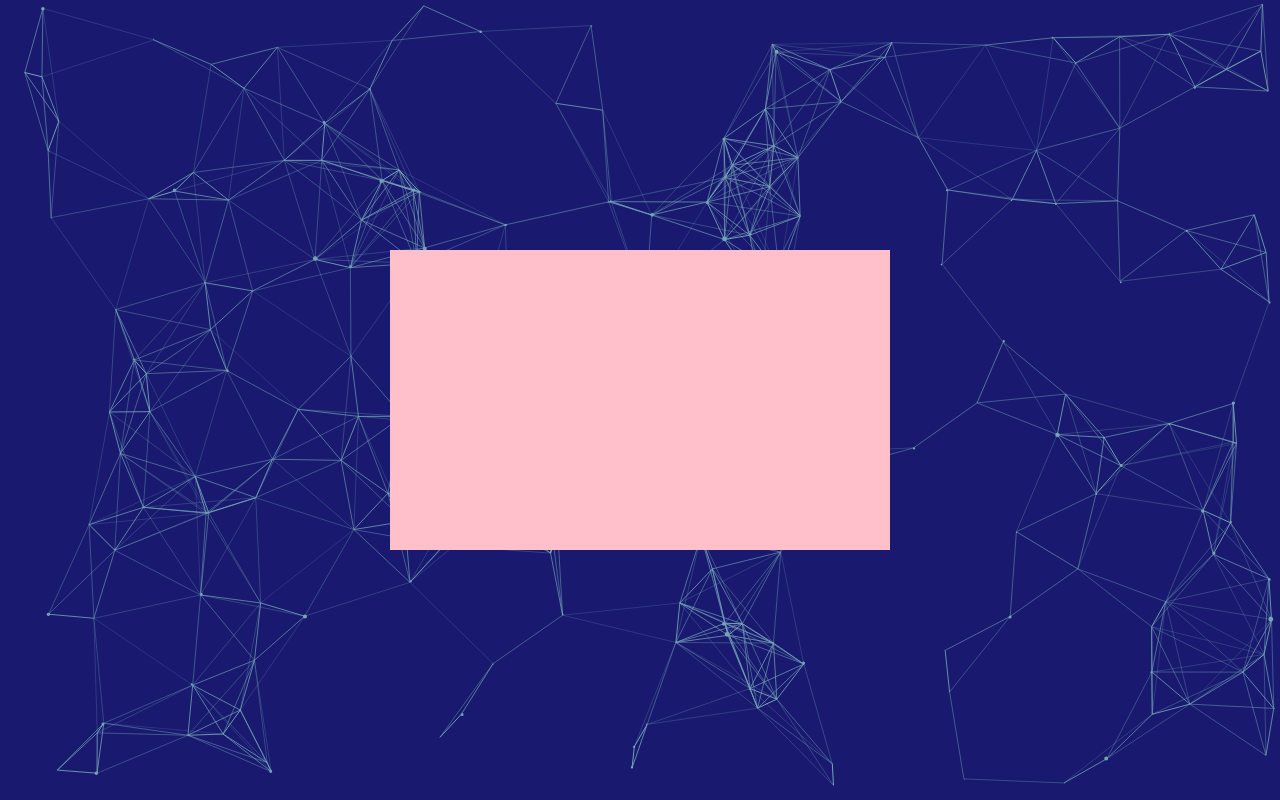
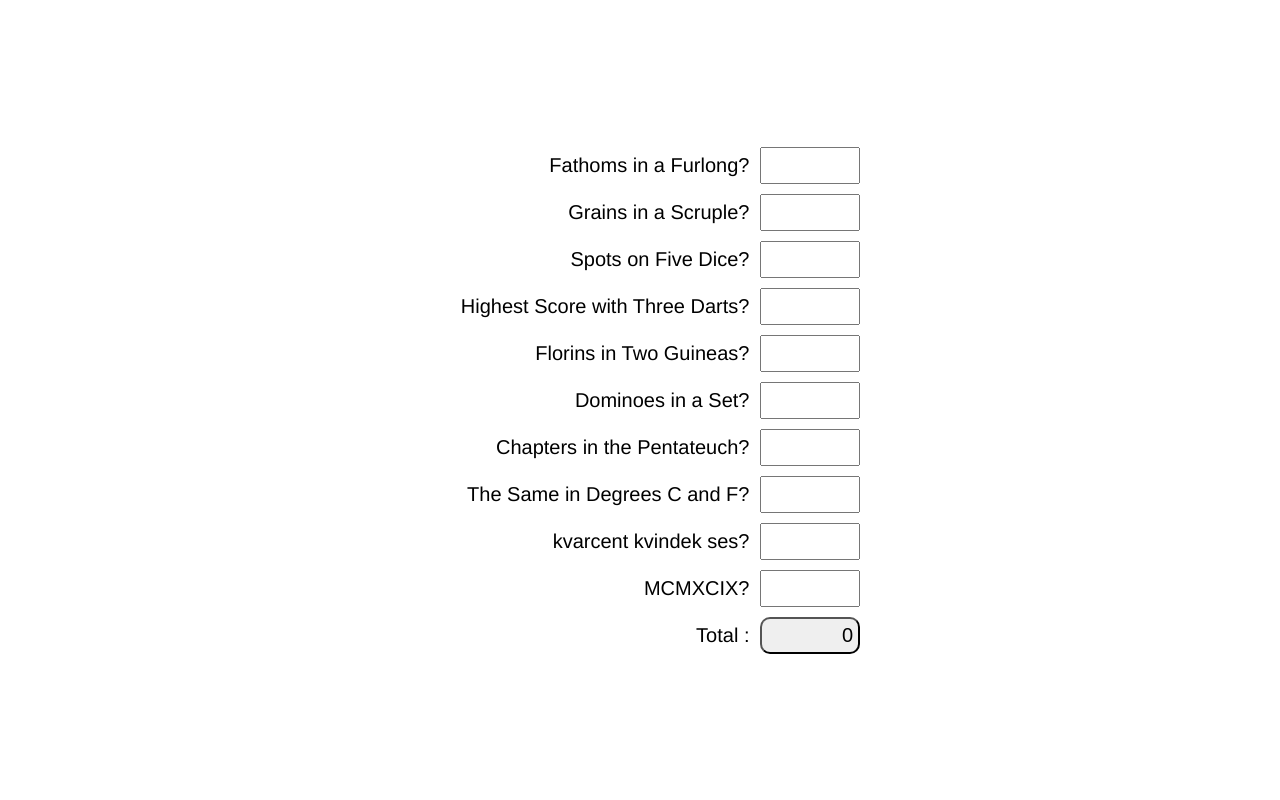
Before and after one commit to horvendile/mystery, a plain HTML site: page index.html in a window 1280 px wide. Drawn offline with Linux system fonts and the light colour scheme.

Commit message:
Questions

```diff
--- a/index.html
+++ b/index.html
@@ -4,28 +4,28 @@
     html, body {
       margin: 0;
       padding: 0;
-      background-color: midnightblue;
       font-family: 'Source Sans Pro', Helvetica, Arial, sans-serif;
+    }
+    input {
+      margin: 5px;
+      font-size: 20;
+      width: 100px;
+      text-align: right;
+      padding: 5px
     }
     p {
       margin: 10px
     }
     button{
-      font-family: monospace;
-      font-size: 40px;
-      height:50px;
+      font-size: 20px;
       border-style: outset;
       border-radius: 10px;
       text-align: center;
       cursor: pointer;
-      background-color: white;
-    }
-    button:hover{
-      background-color: lightgrey;
-    }
-    button:active{
-      color:#f00;
-      border-style:inset;
+      width:100px;
+      text-align: right;
+      padding: 5px;
+      margin: 5px;
     }
     .background {
       position: absolute;
@@ -45,41 +45,108 @@
       bottom:10px;
       left:10px;
       right:10px;
+      /*
       background-color: alicseblue;
+      */
     }
     .flex-container>div {
-      background-color: pink;
-      width: 500px;
-      height: 300px;
+      width: auto;
+      height: auto;
+      padding: 20px;
+    }
+    .question {
+      width:450px;
+      text-align: right;
+      font-size: 20px;
     }
   </style>
+  <script>
+    var ans = 0;
+    function setCookie(cname, cvalue, exdays) {
+        var d = new Date();
+        d.setTime(d.getTime() + (exdays * 24 * 60 * 60 * 1000));
+        var expires = "expires="+d.toUTCString();
+        document.cookie = cname + "=" + cvalue + ";" + expires + ";path=/";
+    }
+    function getCookie(cname) {
+        var name = cname + "=";
+        var ca = document.cookie.split(';');
+        for(var i = 0; i < ca.length; i++) {
+            var c = ca[i];
+            while (c.charAt(0) == ' ') {
+                c = c.substring(1);
+            }
+            if (c.indexOf(name) == 0) {
+                return c.substring(name.length, c.length);
+            }
+        }
+        return "";
+    }
+    function checkCookie() {
+        var user = getCookie("username");
+        if (user != "") {
+            alert("Welcome again " + user);
+        } else {
+            user = prompt("Please enter your name:", "");
+            if (user != "" && user != null) {
+                setCookie("username", user, 365);
+            }
+        }
+    }    var runningTotal=0;
+
+  </script>
+
 
 
 </head>
 <body>
-  <canvas class="background"></canvas>
-  <div class="flex-container" >
+  <div class="flex-container">
     <div>
-      <script>
-      function autorun(){
-
-        Particles.init({
-          selector: '.background',
-          color: '#75A5B7',
-          maxParticles: 200,
-          connectParticles: true,
-          speed:1,
-          sizeVariations:3,
-        });
-
-      }
-      if (document.addEventListener) document.addEventListener("DOMContentLoaded", autorun, false);
-      else if (document.attachEvent) document.attachEvent("onreadystatechange", autorun);
-      else window.onload = autorun;
-    </script>
+      <div class="question" id="question0">Fathoms in a Furlong? <input onchange="changeAnswer(0);" id="answer0"></div>
+      <div class="question" id="question1">Grains in a Scruple? <input onchange="changeAnswer(1);" id="answer1"></div>
+      <div class="question" id="question2">Spots on Five Dice? <input onchange="changeAnswer(2);" id="answer2"></div>
+      <div class="question" id="question3">Highest Score with Three Darts? <input onchange="changeAnswer(3);" id="answer3"></div>
+      <div class="question" id="question4">Florins in Two Guineas? <input onchange="changeAnswer(4);" id="answer4"></div>
+      <div class="question" id="question5">Dominoes in a Set? <input onchange="changeAnswer(5);" id="answer5"></div>
+      <div class="question" id="question6">Chapters in the Pentateuch? <input onchange="changeAnswer(6);" id="answer6"></div>
+      <div class="question" id="question7">The Same in Degrees C and F? <input onchange="changeAnswer(7);" id="answer7"></div>
+      <div class="question" id="question8">kvarcent kvindek ses? <input onchange="changeAnswer(8);" id="answer8"></div>
+      <div class="question" id="question9">MCMXCIX? <input onchange="changeAnswer(9);" id="answer9"></div>
+      <div class="question" id="totalButton">Total :
+        <button id="sheetTotal" onclick="openSolution()">total</button></div>
     </div>
   </div>
-  <script src="particles.js-master/dist/particles.min.js"></script>
+<script>
+  function openSolution() {
+    window.open(sheetTotal.textContent);
+  }
+  var questionCount = 10;
+  function changeAnswer(x) {
+    setCookie("answer"+x,document.getElementById("answer"+x).value,100);
+    updateTotal();
+  }
+  function loadAnswers() {
+    for (i=0;i<questionCount;i++) {
+      ans = getCookie("answer"+i);
+      //alert(ans);
+      if (isNaN(ans)) {
+        ans=0;
+      }
+      document.getElementById("answer"+i).value = ans ;
 
+    }
+    updateTotal()
+  }
+  function updateTotal() {
+    runningTotal = 0;
+    for (a=0;a<questionCount;a++) {
+      //loadAnswer(a);
+      runningTotal = runningTotal + Number(document.getElementById("answer"+a).value);
+    }
+    document.getElementById("sheetTotal").textContent = runningTotal;
+    //alert(runningTotal);
+  }
+  loadAnswers();
+</script>
 </body>
 </html>
```
Also changed, not shown: 3066/index.html (added, +1 -0 lines).
